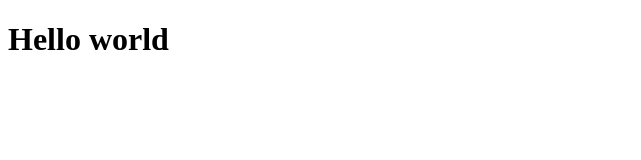
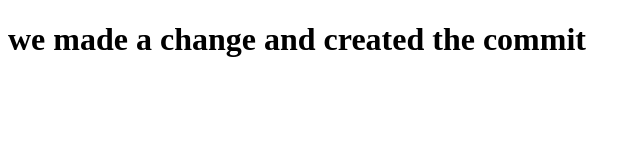
Before and after one commit to magmanoo/Learn_Nodejs, a website: page index.html in a window 1280 px wide. Shown: the whole page, without its empty margins (0-641 px from the left). Drawn offline with Linux system fonts and the light colour scheme.

Commit message:
made changes in index.html

```diff
--- a/index.html
+++ b/index.html
@@ -6,6 +6,6 @@
     <title>Document</title>
 </head>
 <body>
-    <h1>Hello world</h1>
+    <h1>we made a change and created the commit</h1>
 </body>
 </html>
```
